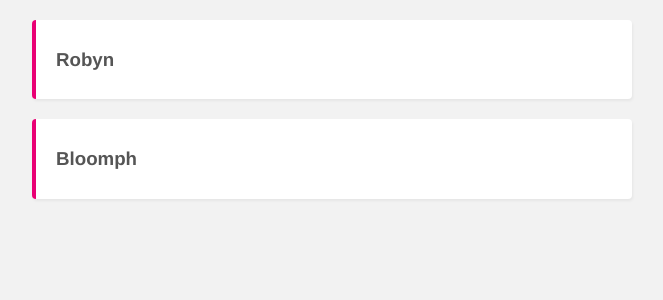
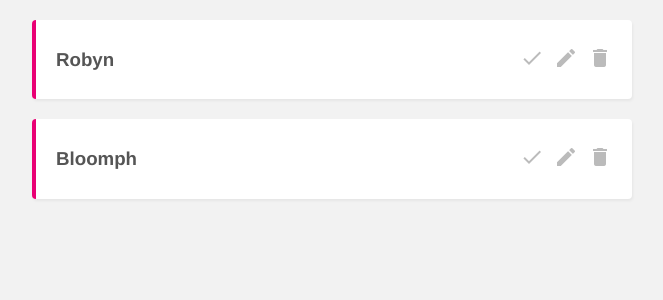
Before and after one commit to soehtut/project-planner-the-net-ninja, a Vue app: page / in a window 1280 px wide. Shown: the top 300 px of the page, without its empty margins (308-971 px from the left). Built offline with nearby package versions, Linux system fonts and the light colour scheme; data requests are answered from the project's data file.

Commit message:
Using Material Icons

```diff
--- a/public/index.html
+++ b/public/index.html
@@ -5,6 +5,7 @@
     <meta http-equiv="X-UA-Compatible" content="IE=edge">
     <meta name="viewport" content="width=device-width,initial-scale=1.0">
     <link rel="icon" href="<%= BASE_URL %>favicon.ico">
+    <link href="https://fonts.googleapis.com/icon?family=Material+Icons" rel="stylesheet">
     <title><%= htmlWebpackPlugin.options.title %></title>
   </head>
   <body>
--- a/src/components/SingleProject.vue
+++ b/src/components/SingleProject.vue
@@ -2,6 +2,11 @@
     <div class="project">
         <div class="actions">
             <h3 @click="showDetails = !showDetails">{{ project.title }}</h3>
+            <div class="icons">
+                <span class="material-icons">done</span>
+                <span class="material-icons">edit</span>
+                <span class="material-icons">delete</span>
+            </div>
         </div>
         <div v-if="showDetails" class="details">
             <p>{{ project.details }}</p>
@@ -32,4 +37,18 @@
 h3 {
     cursor: pointer;
 }
+.actions {
+    display: flex;
+    justify-content: space-between;
+    align-items: center;
+}
+.material-icons {
+    font-size: 24px;
+    margin-left: 10px;
+    color: #bbb;
+    cursor: pointer;
+}
+.material-icons:hover {
+    color: #777;
+}
 </style>
```
